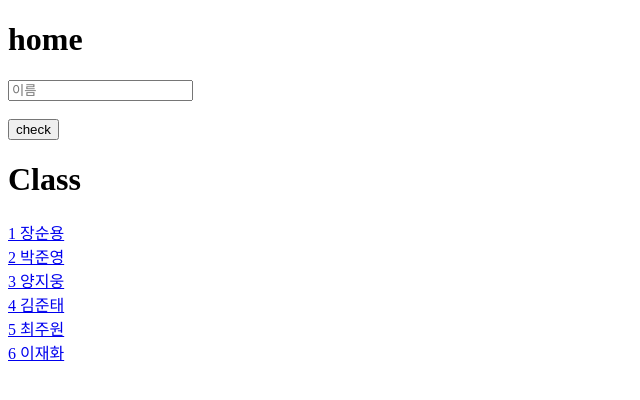
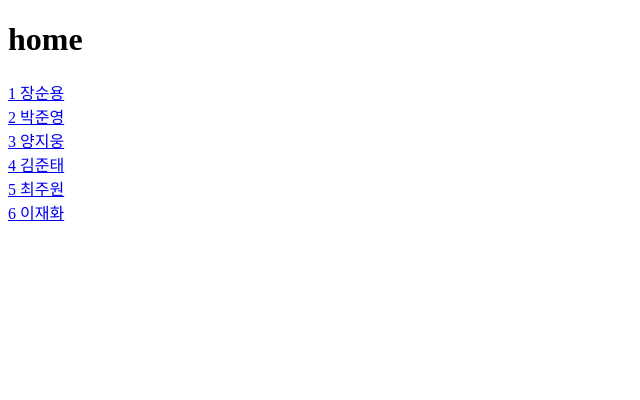
Before and after one commit to vkfkd1107/django, a Django app: page / in a window 1280 px wide. Shown: the top 400 px of the page, without its empty margins (0-640 px from the left). Run offline with Django 3.2, Linux system fonts and the light colour scheme; data comes from the database, SQL or seed files in the repository.

Commit message:
show class and lecture

```diff
--- a/firstproject/firstapp/templates/class_student.html
+++ b/firstproject/firstapp/templates/detail.html
@@ -6,6 +6,6 @@
     <title>Document</title>
 </head>
 <body>
-    <h1>Class_Student.html</h1>
+
 </body>
 </html>
--- a/firstproject/firstapp/templates/home.html
+++ b/firstproject/firstapp/templates/home.html
@@ -7,20 +7,13 @@
 </head>
 <body>
     <h1>home</h1>
-    <form action="{%url 'result'%}" method='POST'>
-        {% csrf_token %}
-        <input name="username" placeholder="이름"/>
-        <br/>
-        <br/>
-        <button type="submit">check</button>
-    </form>
-
-    <h1>Class</h1>
-    {% for class in class_object%}
-        <a href='class_student.html'>
-            {{class.class_num}}
-            {{class.lecturer}}
-        </a><br>
+    {% for class in classes %}
+        <div>
+            <a href='#'>
+                {{class.class_num}}
+                {{class.lecturer}}
+            </a>
+        </div>
     {% endfor %}
 </body>
 </html>
--- a/firstproject/firstapp/views.py
+++ b/firstproject/firstapp/views.py
@@ -6,16 +6,10 @@ from .models import AiClass
 students=['jisu','suho','minsu']
 
 def home(request):
-    class_object=AiClass.objects.all()
+    classes=AiClass.objects.all()
 
-    return render(request,'home.html',{'class_object':class_object})
+    context={
+        'classes':classes
+    }
 
-def result(request):
-    name=request.POST['username']
-
-    if name in students:
-        is_exist=True
-    else:
-        is_exist=False
-
-    return render(request,'result.html',{'user_name':name,'is_exist':is_exist})
+    return render(request,'home.html',context)
--- a/firstproject/firstproject/urls.py
+++ b/firstproject/firstproject/urls.py
@@ -20,5 +20,4 @@ from firstapp import views
 urlpatterns = [
     path('admin/', admin.site.urls),
     path('',views.home,name='home'),
-    path('result/',views.result,name='result'),
 ]
```
